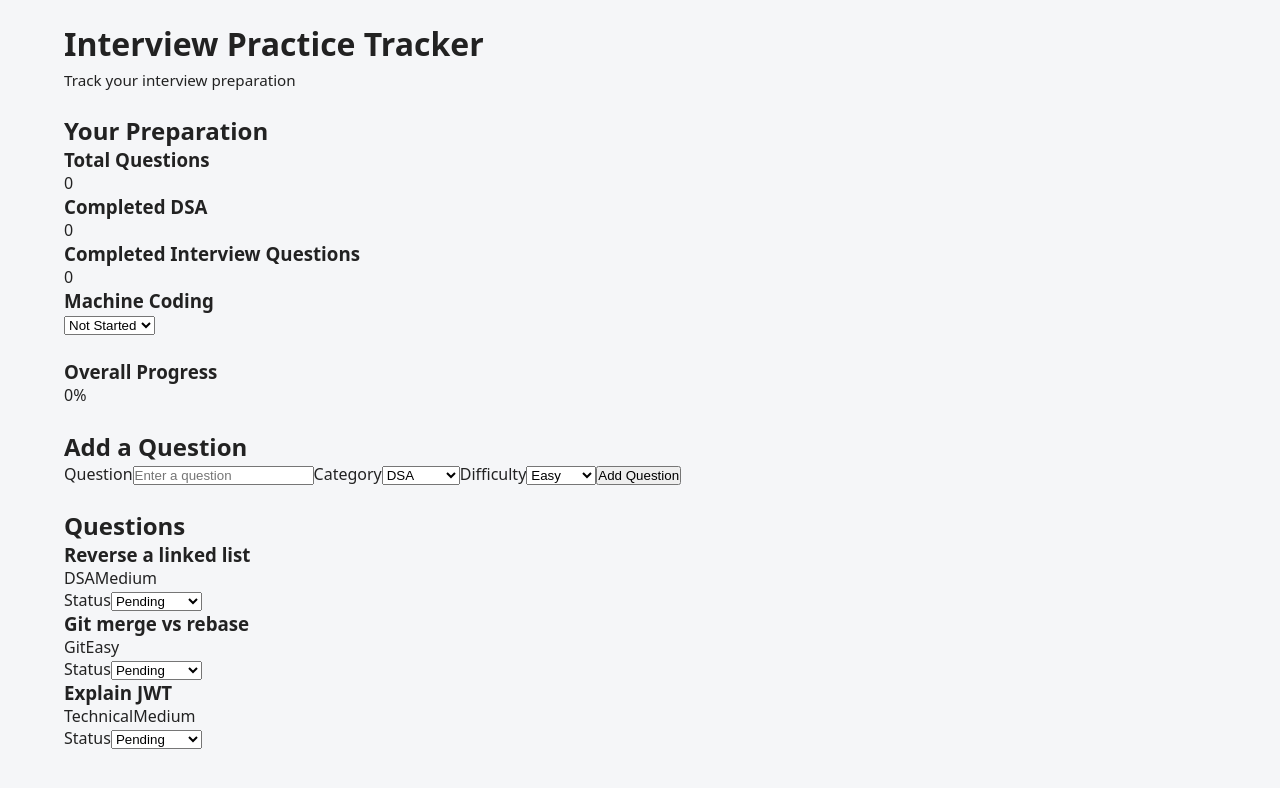
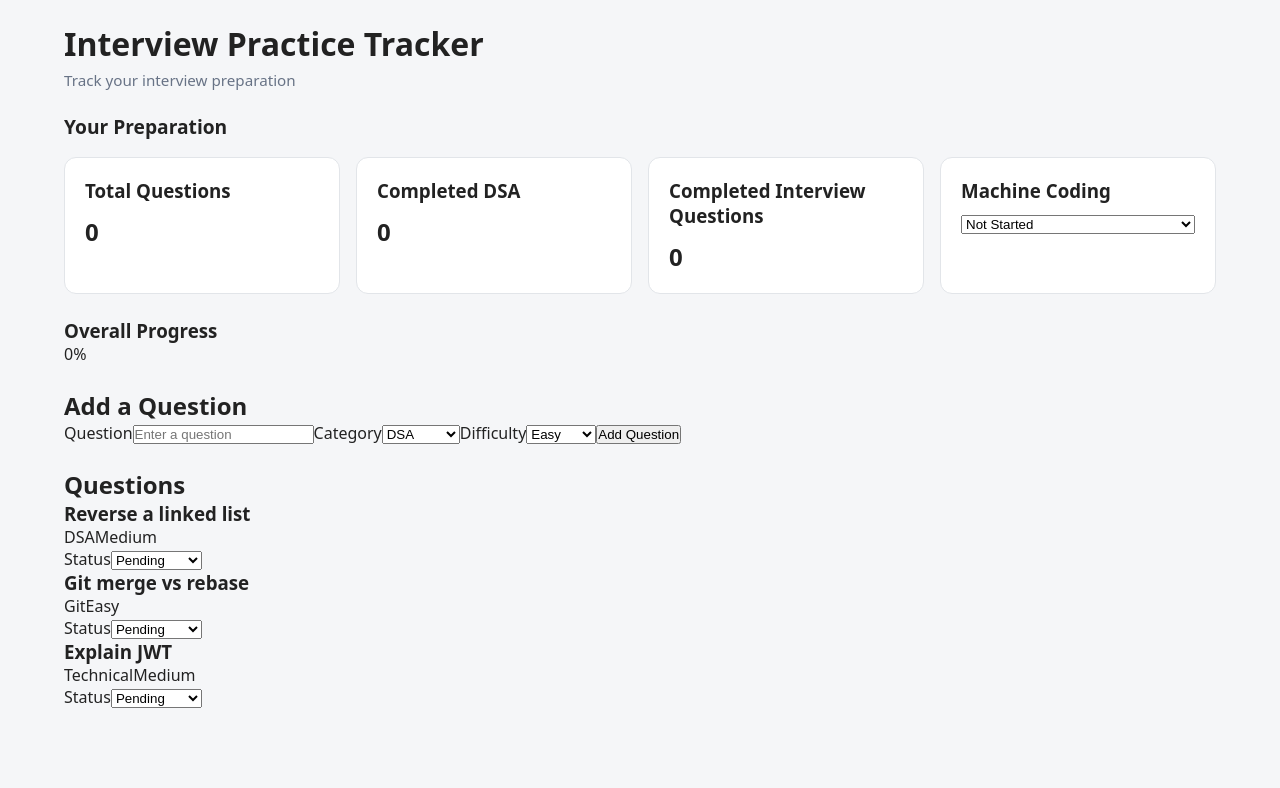
Before and after one commit to novix-vertex/SCS3-Interview-Practice-Tracker, a React (Vite) app: page / in a window 1280 px wide. Shown: the top 788 px of the page. Built offline with nearby package versions, Linux system fonts and the light colour scheme.

Commit message:
dashboard card css updated

```diff
--- a/src/components/Statistics.jsx
+++ b/src/components/Statistics.jsx
@@ -7,22 +7,22 @@ const Statistics = () => {
 
             <div className="dashboard-cards">
                 <div className="dashboard-card">
-                    <h3>Total Questions</h3>
-                    <p>0</p>
+                    <h3 className='dashboard-card-title'>Total Questions</h3>
+                    <p className='dashboard-card-value'>0</p>
                 </div>
 
                 <div className="dashboard-card">
-                    <h3>Completed DSA</h3>
-                    <p>0</p>
+                    <h3 className='dashboard-card-title'>Completed DSA</h3>
+                    <p className='dashboard-card-value'>0</p>
                 </div>
 
                 <div className="dashboard-card">
-                    <h3>Completed Interview Questions</h3>
-                    <p>0</p>
+                    <h3 className='dashboard-card-title'>Completed Interview Questions</h3>
+                    <p className='dashboard-card-value'>0</p>
                 </div>
 
                 <div className="dashboard-card">
-                    <h3>Machine Coding</h3>
+                    <h3 className='dashboard-card-title'>Machine Coding</h3>
                     <select>
                         <option value="Not Started">Not Started</option>
                         <option value="In Progress">In Progress</option>
--- a/src/index.css
+++ b/src/index.css
@@ -2,6 +2,10 @@
 :root {
   --background-color: #F5F6F8;
   --text-color: #222222;
+  --border-color: #E2E5E9;
+  --white: #FFFFFF;
+  --gray-color: #687386;
+  --primary-color: #3157C8;
 }
 
 /* Global Reset */
@@ -55,3 +59,48 @@ body {
   color: var(--gray-color);
   font-size: 0.95rem;
 }
+
+/* Statistics Section */
+.dashboard {
+  display: flex;
+  flex-direction: column;
+  gap: 1rem;
+}
+
+.dashboard h2 {
+  font-size: 1.2rem;
+  line-height: 1.4;
+}
+
+/* Statistics Cards */
+.dashboard-cards {
+  display: flex;
+  flex-wrap: wrap;
+  gap: 1rem;
+}
+
+.dashboard-card {
+  display: flex;
+  flex: 1;
+  flex-direction: column;
+  gap: 0.75rem;
+  padding: 1.25rem;
+  background: var(--white);
+  border: 1px solid var(--border-color);
+  border-radius: 0.75rem;
+}
+
+.dashboard-card .dashbaord-card-title {
+  color: var(--gray-color);
+  font-size: 0.875rem;
+  font-weight: 500;
+}
+
+.dashboard-card .dashboard-card-value {
+  font-size: 1.5rem;
+  font-weight: 700;
+}
+
+.dashboard-card select {
+  width: 100%;
+}
```
